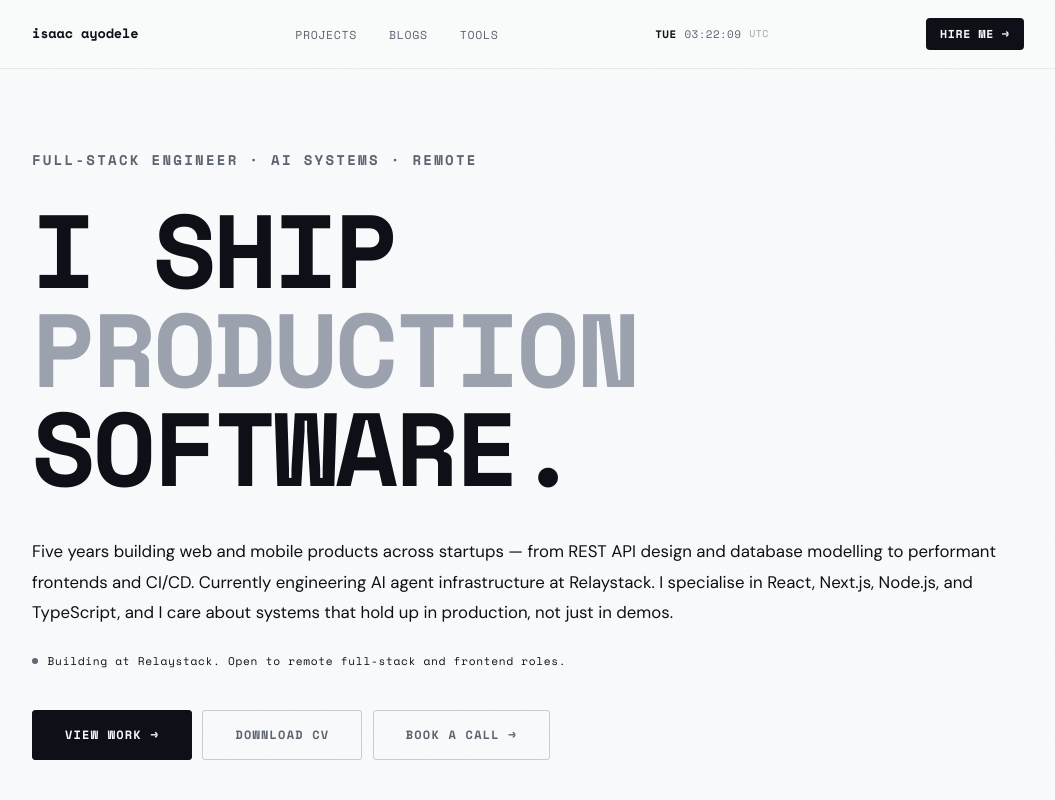
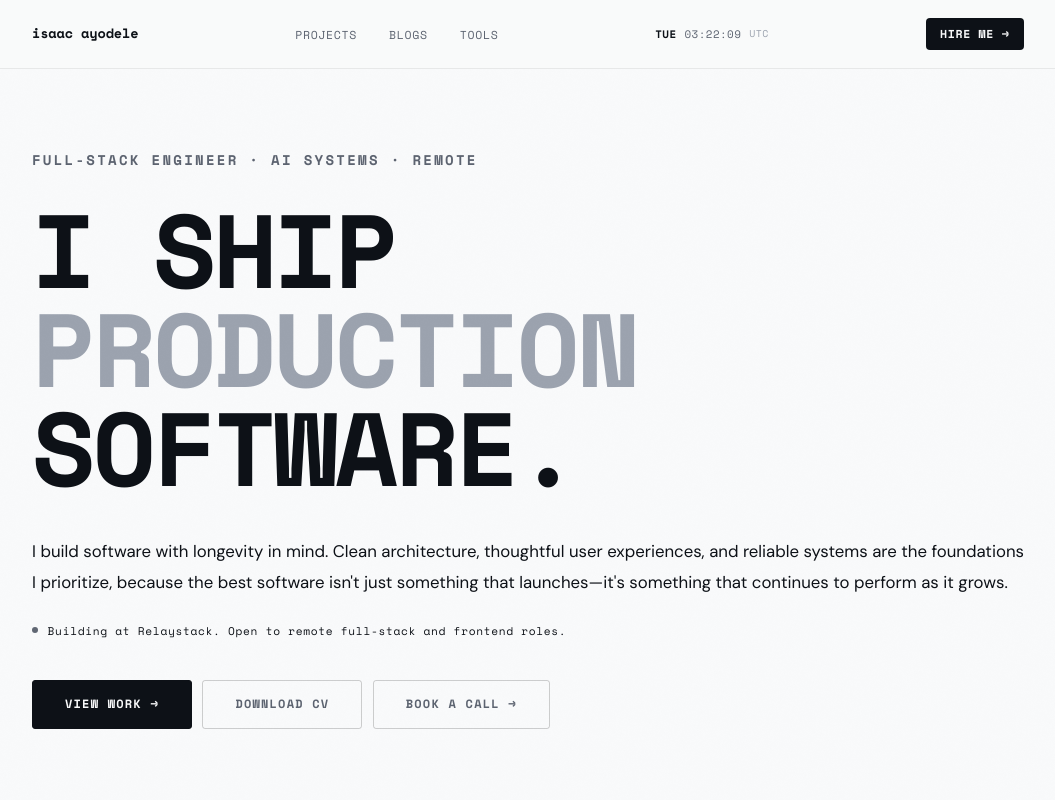
Before and after one commit to mosidrum/Isaac-portfolio, a Next.js app: page / in a window 1280 px wide. Shown: the top 800 px of the page, without its empty margins (112-1167 px from the left). Built offline with nearby package versions, Linux system fonts and the light colour scheme.

Commit message:
chore: modify hero text

```diff
--- a/src/components/sections/Hero/Hero.tsx
+++ b/src/components/sections/Hero/Hero.tsx
@@ -8,16 +8,17 @@ export const Hero = () => (
       <p className={styles.label}>Full-Stack Engineer · AI Systems · Remote</p>
 
       <h1 className={styles.headline}>
-        I ship<br /><span className={styles.dim}>production</span><br />
+        I ship
+        <br />
+        <span className={styles.dim}>production</span>
+        <br />
         software.
       </h1>
 
       <p className={styles.body}>
-        Five years building web and mobile products across startups — from REST API
-        design and database modelling to performant frontends and CI/CD. Currently
-        engineering AI agent infrastructure at Relaystack. I specialise in React,
-        Next.js, Node.js, and TypeScript, and I care about systems that hold up in
-        production, not just in demos.
+        I build software with longevity in mind. Clean architecture, thoughtful user experiences,
+        and reliable systems are the foundations I prioritize, because the best software isn't just
+        something that launches—it&#39;s something that continues to perform as it grows.
       </p>
 
       <p className={styles.status}>
```
